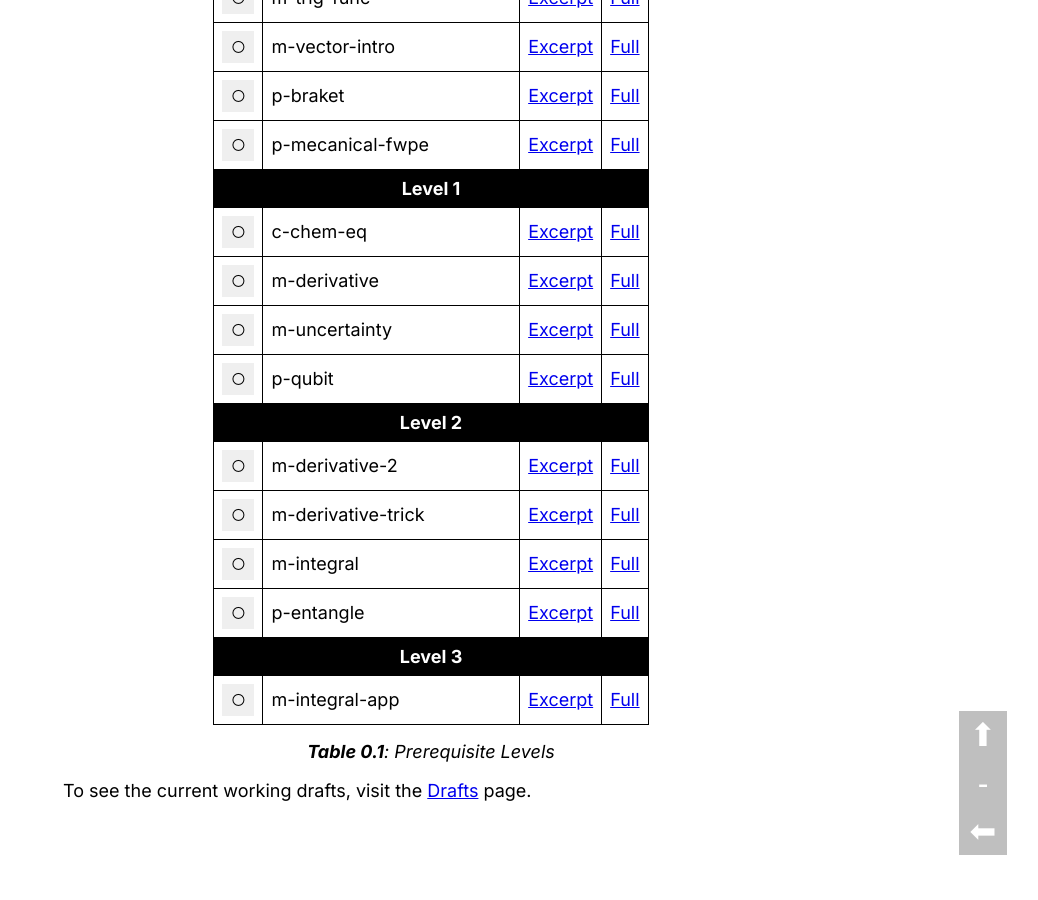
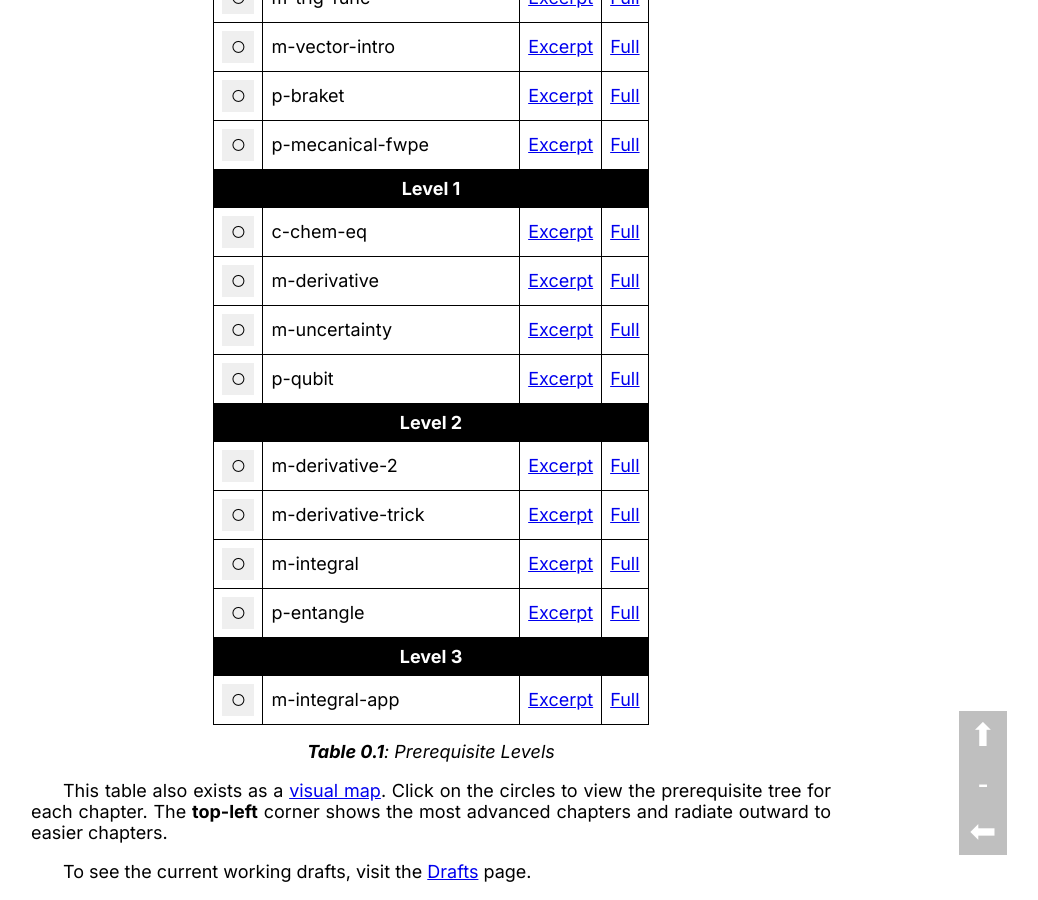
Before and after one commit to LukeNK/n-week-project, a Jekyll site: the page built from index.html, in a window 1280 px wide and 900 px high, scrolled down 1150 px. Shown: the whole window, without its empty margins (209-1247 px from the left). Built offline with Jekyll 4.4.1, drawn with Linux system fonts in a browser that asks for light colours.

Commit message:
Add map to the main page

```diff
--- a/index.html
+++ b/index.html
@@ -56,6 +56,8 @@ layout: base
     <table id="navLevels">
         <caption>Prerequisite Levels</caption>
     </table>
+
+    <p>This table also exists as a <a href="{{ site.url }}/map">visual map</a>. Click on the circles to view the prerequisite tree for each chapter. The <b>top-left</b> corner shows the most advanced chapters and radiate outward to easier chapters.</p>
 
     <p>To see the current working drafts, visit the <a href="{{ site.url }}/drafts">Drafts</a> page.</p>
 </main>
```
